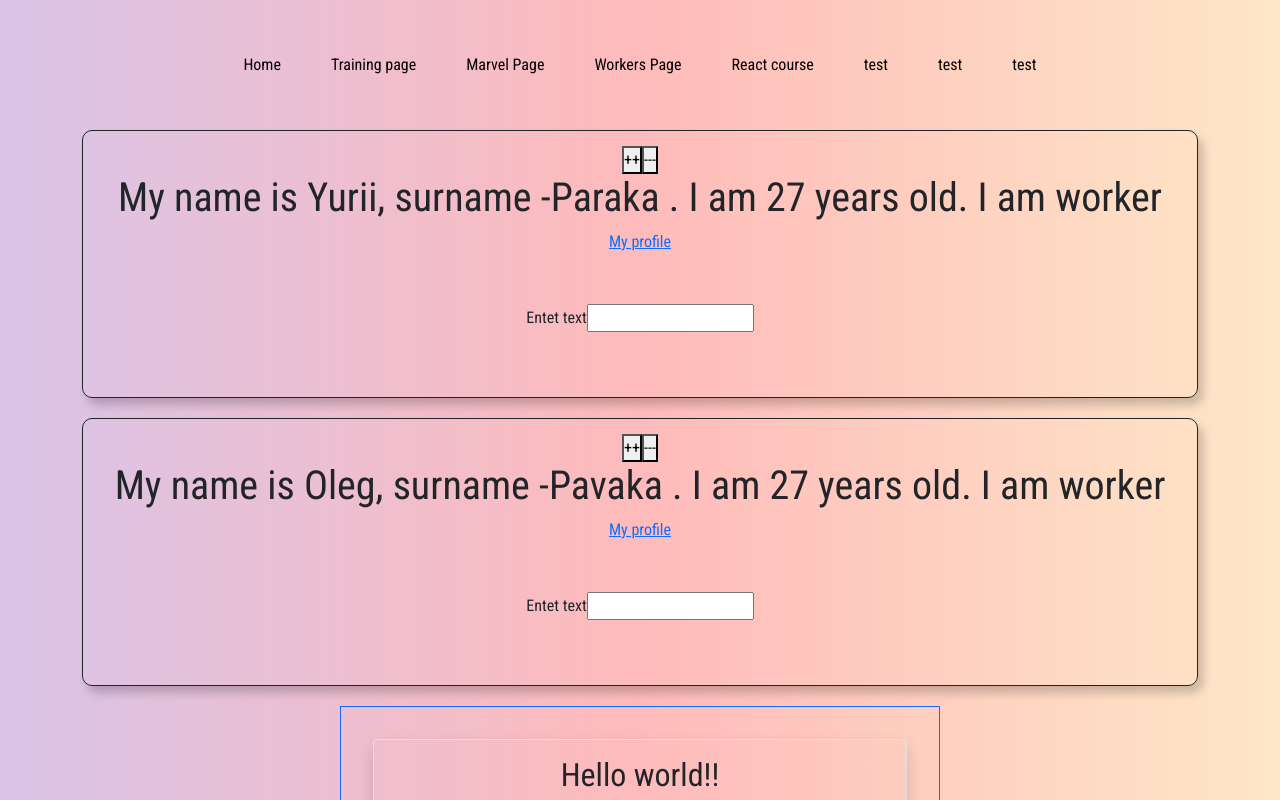
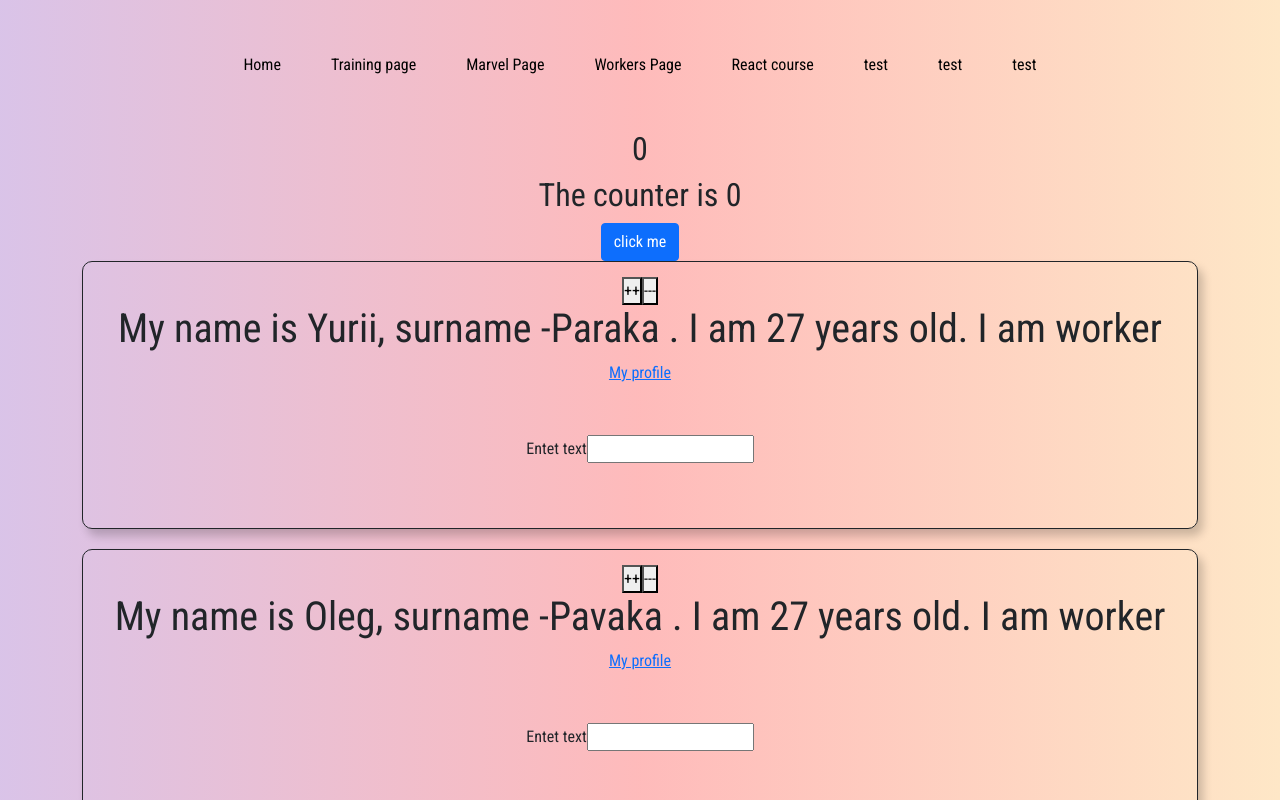
Before and after one commit to Yurii04UA/react-course, a React (Create React App) app: page /props in a window 1280 px wide. Shown: the top 800 px of the page. Built offline with nearby package versions, Linux system fonts and the light colour scheme.

Commit message:
react ref

```diff
--- a/src/App.js
+++ b/src/App.js
@@ -10,7 +10,7 @@ import WorkersPage from "./pages/WorkersPage/WorkersPage";
 
 import Props from './pages/TrainingPage/Props/Props'
 import Counter from './pages/TrainingPage/Counter/Counter'
-import Events from "./pages/TrainingPage/Events-This/Events";
+import Ref from "./pages/TrainingPage/Events-This/Ref";
 import BootstrapTest from "./pages/TrainingPage/BootstrapTest/BootstrapTest";
 import AppMarvelPage from "./pages/Marvel/AppMarvelPage";
 
@@ -27,7 +27,7 @@ function App() {
         <Route path="/marvel-page" element={<AppMarvelPage />}></Route>
         <Route path="/props" element={<Props />} ></Route>
         <Route path="/counter" element={<Counter count={0}/>} ></Route>
-        <Route path="/events" element={<Events />} ></Route>
+        <Route path="/events" element={<Ref />} ></Route>
         <Route path="/bootstrap-test" element={<BootstrapTest />} ></Route>
 
         <Route path="*" element={<PageNotFound />} />
--- a/src/pages/TrainingPage/Events-This/Events.jsx
+++ /dev/null
@@ -1,10 +0,0 @@
-import React from 'react';
-import './Events.css';
-
-const Events = () => {
-  return (
-    <div className='container'>Events</div>
-  )
-}
-
-export default Events
--- /dev/null
+++ b/src/pages/TrainingPage/Events-This/Ref.jsx
@@ -0,0 +1,30 @@
+import React from 'react';
+import './Events.css';
+import { Component } from 'react';
+
+import { Container, Row,Form} from "react-bootstrap";
+
+class Ref extends Component {
+  constructor(props){
+    super(props)
+
+  }
+  render(){
+    return (
+      <Container>
+       <Row className="mt-5 mb-5">
+           <Form>
+             <Form.Group className="mb-3" controlId="formBasicEmail">
+               <Form.Label>Email address</Form.Label>
+               <Form.Control type="email" placeholder="Enter email" />
+               <Form.Text className="text-muted">
+                 We'll never share your email with anyone else.
+               </Form.Text>
+             </Form.Group>
+             </Form>
+        </Row>
+      </ Container>
+    )
+}
+}
+export default Ref
--- a/src/pages/TrainingPage/Props/Props.jsx
+++ b/src/pages/TrainingPage/Props/Props.jsx
@@ -108,12 +108,51 @@ const HelloGreating = () => {
   );
 };
 
+const Message = (props) =>{
+  return (
+    <h2>The counter is {props.count}</h2>
+  )
+
+
+}
+
+class Counter extends Component{
+  state = {
+    count :0
+  }
+
+  changeCount = () => {
+    this.setState(({count}) => ({
+      count :count +1
+    }))
+  }
+
+  render(){
+    return(
+
+      <>
+      <h2>{this.state.count}</h2>
+      {/* <Message count ={this.state.count}/>  {/* ← жесткая привязка компоненетов */}
+      {this.props.render(this.state.count)}
+        <button
+          className={'btn btn-primary'}
+          onClick={this.changeCount}
+        >click me</button>
+      </>
+    )
+  }
+}
+
+
 /// Как свойство можно передавать:
 // - обьект  // name={{firsName: 'Yurii3'}}  елемент выглядит так My name is {name.firsName}
 // - функцию // name={()=> {return 'Yurii func'}}  елемент выглядит так My name is {name()}
 const Props = () => {
   return (
     <div className="container">
+      <Counter render ={count => (
+        <Message count={count} />
+      )}/>
       <WhoImI
         name={"Yurii"}
         surmane="Paraka"
--- a/src/pages/TrainingPage/TrainingPage.jsx
+++ b/src/pages/TrainingPage/TrainingPage.jsx
@@ -12,7 +12,7 @@ const TrainingPage = () => {
       <nav className="navBar">
         <NavLink to="/props" className="link">Props</NavLink>
         <NavLink to="/counter" className="link" >Counter</NavLink>
-        <NavLink to="/events" className="link">Events</NavLink>
+        <NavLink to="/events" className="link">Ref</NavLink>
         <NavLink to="/bootstrap-test" className="link" >Bootstrap test</NavLink>
         {/* <Routes>
           <Route path="/props" element={<Props />} ></Route>
```
